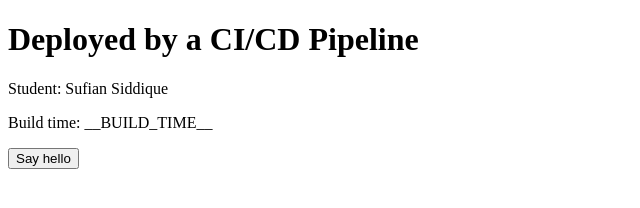
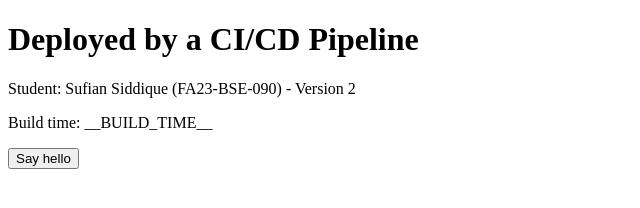
Before and after one commit to Heavy-prog/jenkins-lab11, a website: page src/index.html in a window 1280 px wide. Shown: the whole page, without its empty margins (0-640 px from the left). Drawn offline with Linux system fonts and the light colour scheme.

Commit message:
Add Version 2 to the student line

```diff
--- a/src/index.html
+++ b/src/index.html
@@ -3,7 +3,7 @@
 <head><title>CSC418 Lab 11</title></head>
 <body>
   <h1 id="main-heading">Deployed by a CI/CD Pipeline</h1>
-  <p id="student">Student: Sufian Siddique</p>
+  <p id="student">Student: Sufian Siddique (FA23-BSE-090) - Version 2</p>
   <p id="build">Build time: __BUILD_TIME__</p>
   <button id="greet" onclick="document.getElementById('message').textContent='Hello from the pipeline!'">Say hello</button>
   <p id="message"></p>
```
